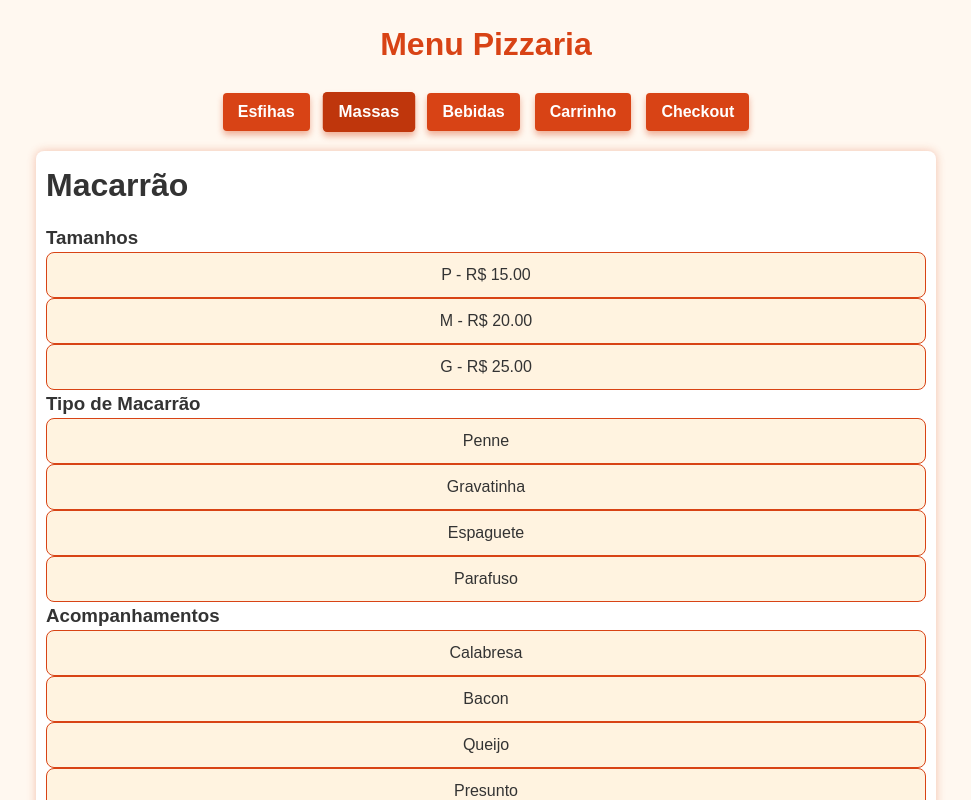
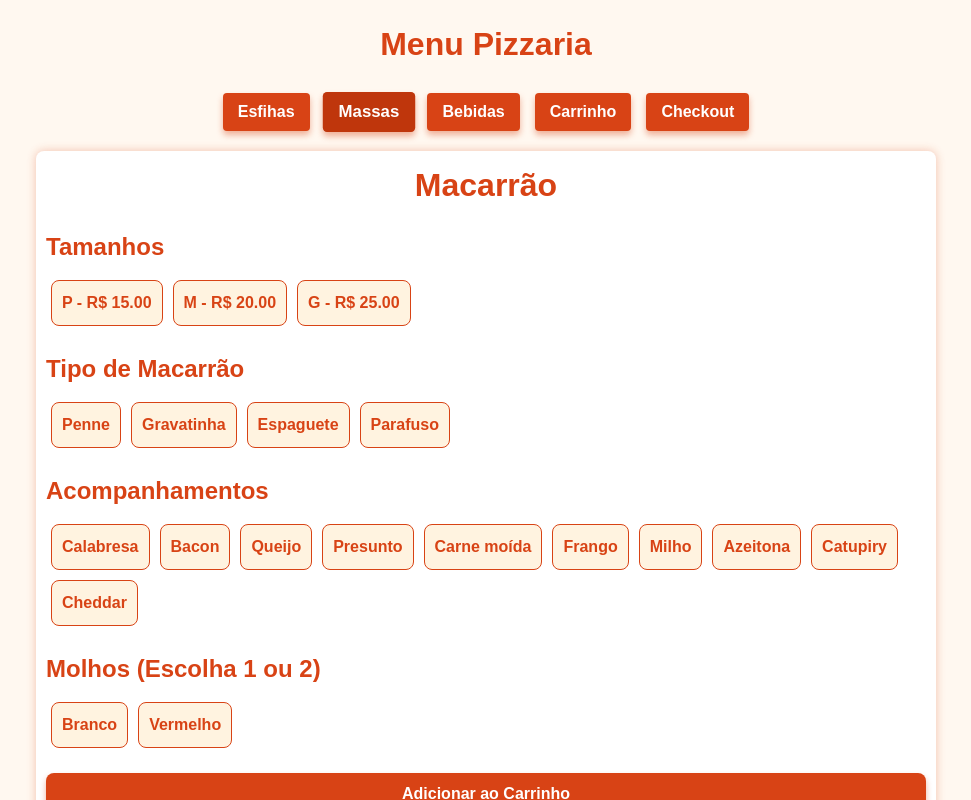
Before and after one commit to VictorHugo56/restaurante_menu, a plain HTML site: page index.html in a window 1280 px wide. Both pictures are taken after a click on the button "Massas". Shown: the top 800 px of the page, without its empty margins (154-1125 px from the left). Drawn offline with Linux system fonts and the light colour scheme.

Commit message:
testing...

```diff
--- a/css/style.css
+++ b/css/style.css
@@ -278,3 +278,82 @@ button:active {
     margin-bottom: 15px;
   }
 }
+#massas {
+  max-width: 900px;
+  margin: 0 auto 20px auto;
+  padding: 10px;
+  background: #fff;
+  border-radius: 8px;
+  box-shadow: 0 0 10px rgba(216, 67, 21, 0.3);
+}
+
+#massas h2 {
+  font-size: 2rem;
+  color: #d84315;
+  margin-bottom: 15px;
+  text-align: center;
+}
+
+#massas h3 {
+  font-size: 1.5rem;
+  color: #d84315;
+  margin-top: 20px;
+  margin-bottom: 10px;
+}
+
+#massas .option-card {
+  background: #fff3e0;
+  border: 1px solid #d84315;
+  border-radius: 8px;
+  padding: 10px;
+  text-align: center;
+  cursor: pointer;
+  transition: box-shadow 0.3s ease;
+  display: inline-flex;
+  align-items: center;
+  gap: 10px;
+  margin: 5px;
+}
+
+#massas .option-card:hover,
+#massas .option-card input:checked + span {
+  box-shadow: 0 0 10px #d84315;
+  background: #ffe0b2;
+}
+
+#massas .option-card input[type="radio"],
+#massas .option-card input[type="checkbox"] {
+  display: none;
+}
+
+#massas .option-card span {
+  font-weight: bold;
+  color: #d84315;
+}
+
+#massas button {
+  background-color: #d84315;
+  color: white;
+  border: none;
+  padding: 12px 20px;
+  font-size: 1rem;
+  font-weight: bold;
+  border-radius: 8px;
+  cursor: pointer;
+  transition: background-color 0.3s ease, transform 0.2s ease;
+  box-shadow: 0 4px 6px rgba(216, 67, 21, 0.4);
+  margin-top: 20px;
+  display: block;
+  width: 100%;
+}
+
+#massas button:hover,
+#massas button:focus {
+  background-color: #bf360c;
+  outline: none;
+  transform: scale(1.05);
+}
+
+#massas button:active {
+  transform: scale(0.95);
+}
```
